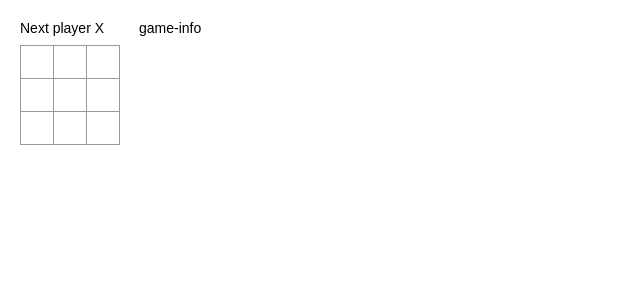
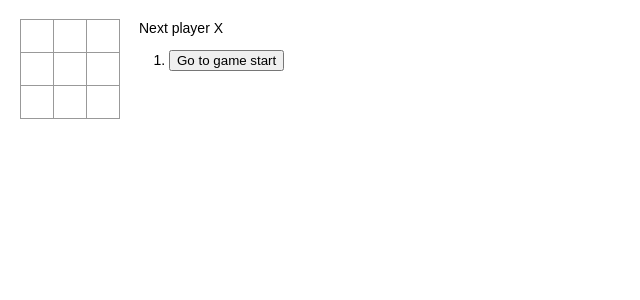
Before and after one commit to songzuen/react-sample, a React (Create React App) app in the folder react-tictactoe-app/: page / in a window 1280 px wide. Shown: the top 300 px of the page, without its empty margins (0-640 px from the left). Built offline with nearby package versions, Linux system fonts and the light colour scheme.

Commit message:
240516 강의 - 동작에 대한 기록 저장하기 - 전개연산자 - map 메서드 - jsxKey 속성 이해 - jumpTo 함수 작성

```diff
--- a/react-tictactoe-app/src/App.js
+++ b/react-tictactoe-app/src/App.js
@@ -1,19 +1,89 @@
+import { useState } from 'react';
 import './App.css';
 import Board from './components/Board';
 
 // 함수형 컴포넌트
 function App() {
+	const [history, setHistory] = useState([{squares: Array(9).fill(null)}]);
+	const [xIsNext, setXIsNext] = useState(true)
+	const [stepNumber, setStepNumber] = useState(0);
+	// const current = history[history.length - 1];
+	const current = history[stepNumber];
+
+	const calculateWinner = (squares) => {
+		// 모든 경우의 수 나열
+		const lines = [
+			[0,1,2],
+			[3,4,5],
+			[6,7,8],
+			[0,3,6],
+			[1,4,7],
+			[2,5,8],
+			[0,4,8],
+			[2,4,6]
+		]
+
+		for(let index = 0; index < lines.length; index++){
+			const [a,b,c] = lines[index];
+			if(squares[a] && squares[a] === squares[b] && squares[a] === squares[c]){
+				return squares[a];
+			}
+		}
+	}
+
+	const winner = calculateWinner(current.squares)
+	let status;
+	if(winner) {
+		status = 'Winner : ' + winner
+	} else {
+		status = `Next player ${xIsNext ? 'X' : 'O'}`
+	}
+
+	const handleClick = (i) => {
+		const newHistory = history.slice(0, stepNumber + 1);
+		const newCurrent = newHistory[newHistory.length - 1];
+		const newSqures = newCurrent.squares.slice();
+
+		if(calculateWinner(newSqures) || newSqures[i]) {
+			return;
+		}
+
+		newSqures[i] = xIsNext ? 'X' : 'O'
+		// 전개연산자 : history에 있는 배열을 늘어뜨림
+		setHistory([...newHistory, { squares: newSqures }]);
+		setXIsNext(prev => !prev)
+
+		setStepNumber(newHistory.length);
+	}
+
+	const jumpTo = (step) => {
+		setStepNumber(step);
+		console.log(stepNumber);
+		setXIsNext(step % 2 === 0)
+	}
+
+	const moves = history.map((step, move) => {
+		const desc = move ? 'Go to move #' + move : 'Go to game start';
+		return (
+			<li key={move}>
+				<button onClick={() => jumpTo(move)}>{desc}</button>
+			</li>
+		)
+	})
+
 	return (
 		// html이 아닌 jsx를 사용하여 구현
 		// jsx는 js와 html 구조를 같이 사용
 		<div className="game">
 			<div className="game-board">
-				<Board />
+				<Board squares={current.squares} onClick={(i) => handleClick(i)}/>
 			</div>
 			<div className="game-info">
-				game-info
+				<div><div className='status'>{status}</div> </div>
+				<ol>{moves} </ol>
 			</div>
 		</div>
 	);
 }
+
 export default App;
--- a/react-tictactoe-app/src/components/Board.js
+++ b/react-tictactoe-app/src/components/Board.js
@@ -2,65 +2,62 @@ import React, { useState } from 'react'
 import Square from './Squre'
 import './Board.css'
 // 함수형 컴포넌트
-const Board = () => {
+// const Board = () => {
+const Board = ({squares, onClick}) => {
 	// 함수형 컴포넌트
 	// hooks 생성
-	const [squares, setSquares] = useState(Array(9).fill(null))
-	const [xIsNext, setXIsNext] = useState(true)
+	// const [squares, setSquares] = useState(Array(9).fill(null))
+	// const [xIsNext, setXIsNext] = useState(true)
 
-	const handleClick = (i) => {
-		const newSqures = squares.slice();
+	// const handleClick = (i) => {
+	// 	const newSqures = squares.slice();
 
-		if(calculateWinner(newSqures) || newSqures[i]) {
-			return;
-		}
+	// 	if(calculateWinner(newSqures) || newSqures[i]) {
+	// 		return;
+	// 	}
 
-		newSqures[i] = xIsNext ? 'X' : 'O'
-		setSquares(newSqures);
-		setXIsNext(current => !current)
-	}
+	// 	newSqures[i] = xIsNext ? 'X' : 'O'
+	// 	setSquares(newSqures);
+	// 	setXIsNext(current => !current)
+	// }
 
 	const renderSquare = (i) => {
-		return <Square value={squares[i]} onClick={() => handleClick(i)} />
+		// return <Square value={squares[i]} onClick={() => handleClick(i)} />
+		return <Square value={squares[i]} onClick={() => onClick(i)} />
 	}
+	// const calculateWinner = (squares) => {
+	// 	// 모든 경우의 수 나열
+	// 	const lines = [
+	// 		[0,1,2],
+	// 		[3,4,5],
+	// 		[6,7,8],
+	// 		[0,3,6],
+	// 		[1,4,7],
+	// 		[2,5,8],
+	// 		[0,4,8],
+	// 		[2,4,6]
+	// 	]
 
-	const calculateWinner = (squares) => {
-		// 모든 경우의 수 나열
-		const lines = [
-			[0,1,2],
-			[3,4,5],
-			[6,7,8],
-			[0,3,6],
-			[1,4,7],
-			[2,5,8],
-			[0,4,8],
-			[2,4,6]
-		]
+	// 	for(let index = 0; index < lines.length; index++){
+	// 		const [a,b,c] = lines[index];
+	// 		if(squares[a] && squares[a] === squares[b] && squares[a] === squares[c]){
+	// 			return squares[a];
+	// 		}
+	// 	}
+	// }
 
-		for(let index = 0; index < lines.length; index++){
-			const [a,b,c] = lines[index];
-			if(squares[a] && squares[a] === squares[b] && squares[a] === squares[c]){
-				return squares[a];
-			}
-		}
-	}
-
-	const winner = calculateWinner(squares);
-	let status;
-	if(winner) {
-		status = 'Winner : ' + winner
-	} else {
-		status = `Next player ${xIsNext ? 'X' : 'O'}`
-	}
+	// const winner = calculateWinner(squares);
+	// let status;
+	// if(winner) {
+	// 	status = 'Winner : ' + winner
+	// } else {
+	// 	status = `Next player ${xIsNext ? 'X' : 'O'}`
+	// }
 
 	return (
 		<div>
-			<div className='status'>{status}</div>
+			{/* <div className='status'>{status}</div> */}
 			<div className='board-row'>
-				{/* <button className="square">
-					Square
-				</button> */}
-				{/* <Squre /> */}
 				{renderSquare(0)}
 				{renderSquare(1)}
 				{renderSquare(2)}
```
